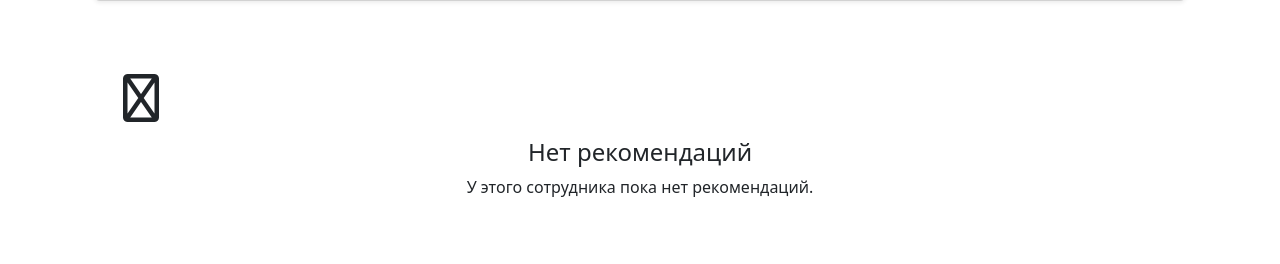
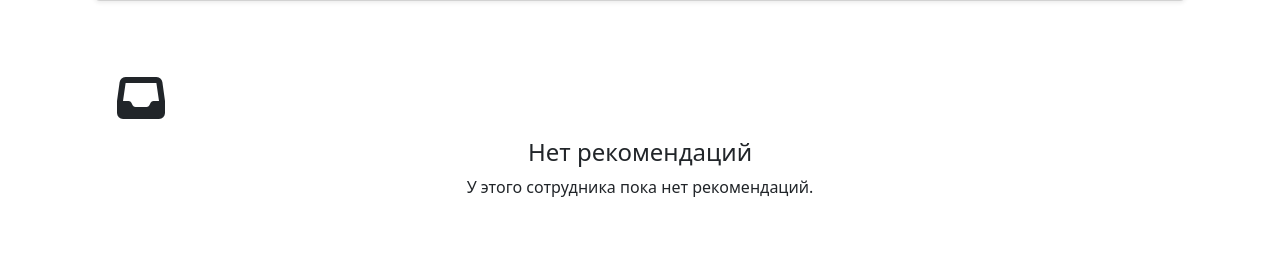
Before and after one commit to viro36/ai, a Django app: template templates/recommendations/employee_recommendations_detail.html in a window 1280 px wide. Shown: the part 273-537 px from the top of the page. Run offline with Django 5.2, Linux system fonts and the light colour scheme; the template is opened without the code that fills it, so the values that code supplies are empty; parts of the project's set-up code (start-up, migrations or seed data) failed here and were passed over; some libraries are stand-ins or nearby versions.

Commit message:
fa solid

```diff
--- a/templates/recommendations/employee_recommendations_detail.html
+++ b/templates/recommendations/employee_recommendations_detail.html
@@ -75,7 +75,7 @@
         </div>
     {% else %}
         <div class="alert alert-empty text-center py-5">
-            <i class="fa-regular fa-inbox fa-3x mb-3 d-block"></i>
+            <i class="fa-solid fa-inbox fa-3x mb-3 d-block"></i>
             <h4>Нет рекомендаций</h4>
             <p class="mb-0">У этого сотрудника пока нет рекомендаций.</p>
         </div>
```
